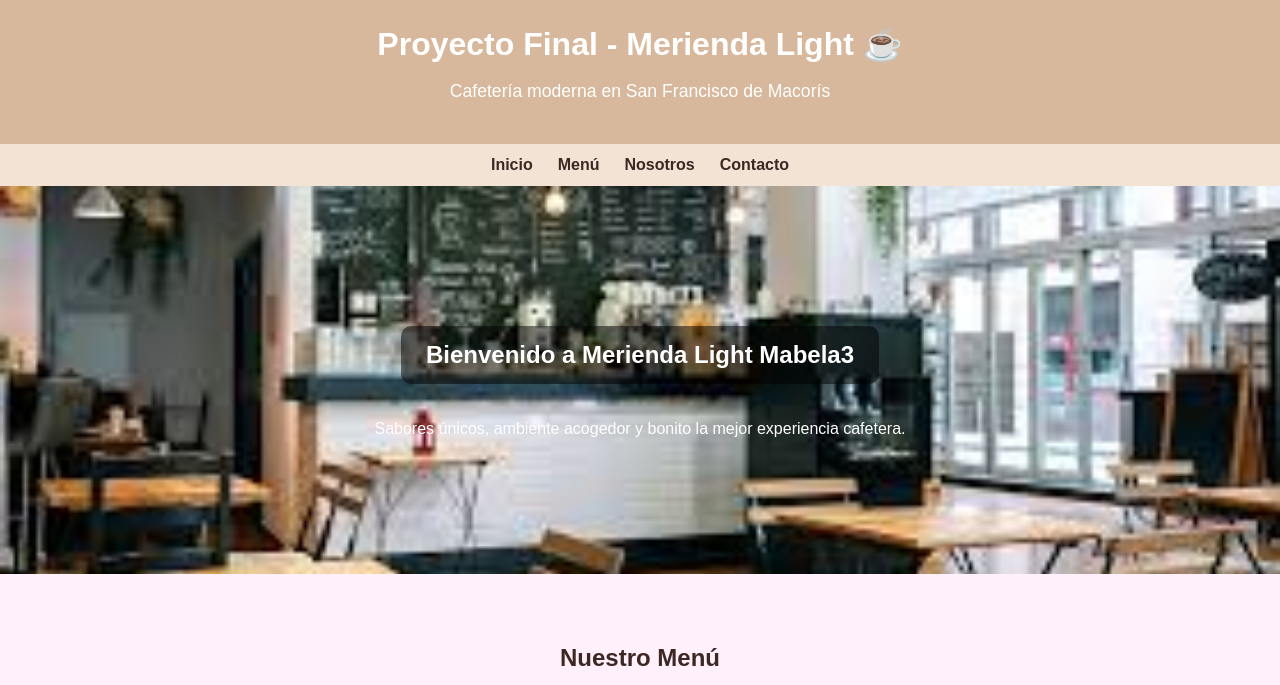
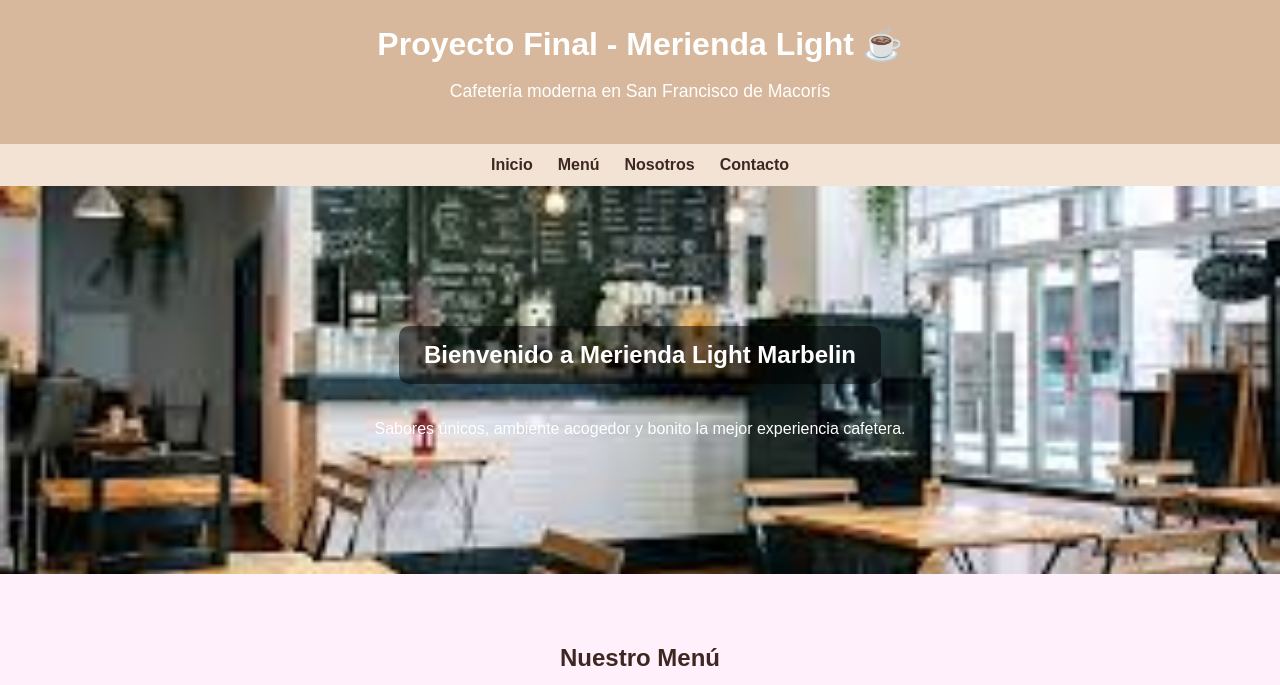
Before and after one commit to Marbelinsantiago/ProyectoFinal-MeriendaLight, a plain HTML site: page index.html in a window 1280 px wide. Shown: the top 685 px of the page. Drawn offline with Linux system fonts and the light colour scheme.

Commit message:
Cambios en mi pagina

```diff
--- a/index.html
+++ b/index.html
@@ -127,7 +127,7 @@
 
   <!-- SECCIÓN PRINCIPAL -->
   <section class="hero" id="inicio">
-    <h1>Bienvenido a Merienda Light Mabela3</h1>
+    <h1>Bienvenido a Merienda Light Marbelin</h1>
     <p>Sabores únicos, ambiente acogedor y bonito la mejor experiencia cafetera.</p>
   </section>
 
```
Also changed, not shown: cafe.jpg, login.html (deleted).
